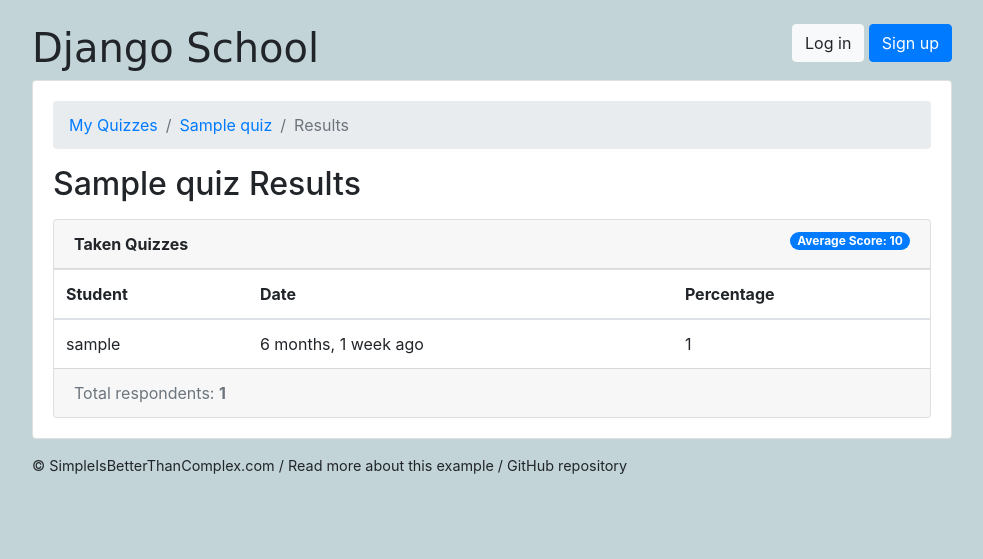
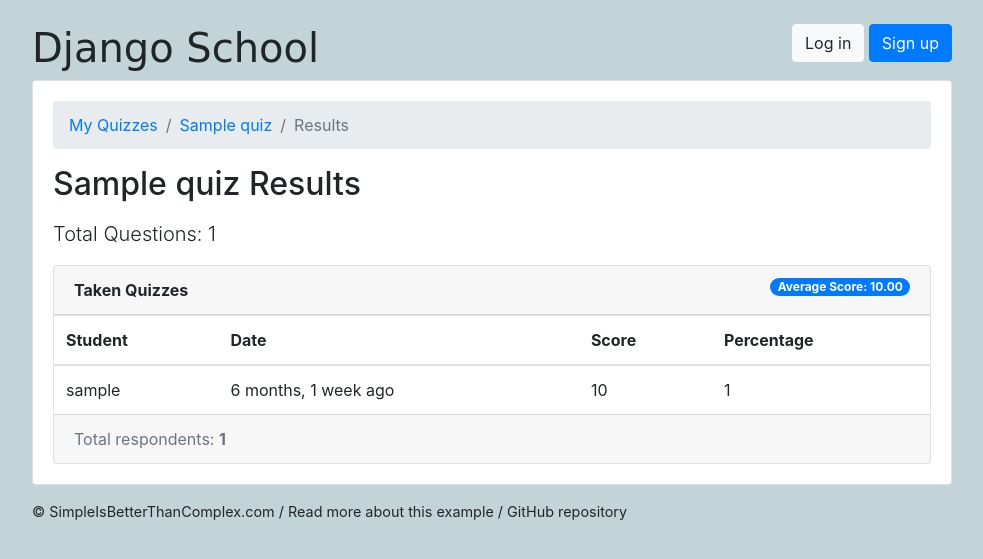
Before and after one commit to sibtc/django-multiple-user-types-example, a Django app: template django_school/classroom/templates/classroom/teachers/quiz_results.html in a window 1280 px wide. Shown: the top 559 px of the page, without its empty margins (148-1131 px from the left). Run offline with Django 3.2, Linux system fonts and the light colour scheme; the template is opened without the code that fills it: most values are stand-ins (such as "Sample title", 1, 10 or a date in 2020); some libraries are stand-ins or nearby versions.

Commit message:
added score(number of correct answers) in quiz result

```diff
--- a/django_school/classroom/templates/classroom/teachers/quiz_results.html
+++ b/django_school/classroom/templates/classroom/teachers/quiz_results.html
@@ -11,17 +11,18 @@
     </ol>
   </nav>
   <h2 class="mb-3">{{ quiz.name }} Results</h2>
-
+  <p class="lead">Total Questions: {{total_questions}}</p>
   <div class="card">
     <div class="card-header">
       <strong>Taken Quizzes</strong>
-      <span class="badge badge-pill badge-primary float-right">Average Score: {{ quiz_score.average_score|default_if_none:0.0 }}</span>
+      <span class="badge badge-pill badge-primary float-right">Average Score: {{ quiz_score.average_score|default_if_none:0.0|floatformat:2 }}</span>
     </div>
     <table class="table mb-0">
       <thead>
         <tr>
           <th>Student</th>
           <th>Date</th>
+          <th>Score</th>
           <th>Percentage</th>
         </tr>
       </thead>
@@ -30,6 +31,7 @@
           <tr>
             <td>{{ taken_quiz.student.user.username }}</td>
             <td>{{ taken_quiz.date|naturaltime }}</td>
+            <td>{{ taken_quiz.score }}</td>
             <td>{{ taken_quiz.percentage }}</td>
           </tr>
         {% endfor %}
--- a/django_school/classroom/views/teachers.py
+++ b/django_school/classroom/views/teachers.py
@@ -115,7 +115,8 @@ class QuizResultsView(DetailView):
         extra_context = {
             'taken_quizzes': taken_quizzes,
             'total_taken_quizzes': total_taken_quizzes,
-            'quiz_score': quiz_score
+            'quiz_score': quiz_score,
+            'total_questions':quiz.questions.count()
         }
         kwargs.update(extra_context)
         return super().get_context_data(**kwargs)
```
Also changed, not shown: 1 other file.
